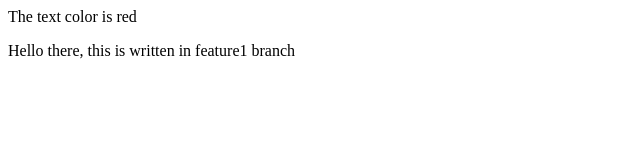
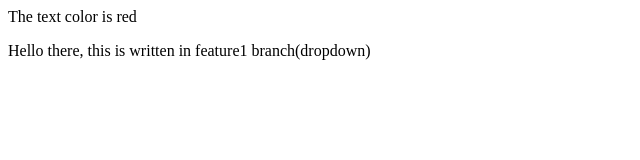
Before and after one commit to Kartik-clould/localrepo-new-, a plain HTML site: page index.html in a window 1280 px wide. Shown: the full height of the page, 0-640 px from the left. Drawn offline with Linux system fonts and the light colour scheme.

```diff
--- a/index.html
+++ b/index.html
@@ -1,2 +1,2 @@
 <p>The text color is red</p>
-<p>Hello there, this is written in feature1 branch</p>
+<p>Hello there, this is written in feature1 branch(dropdown)</p>
```
